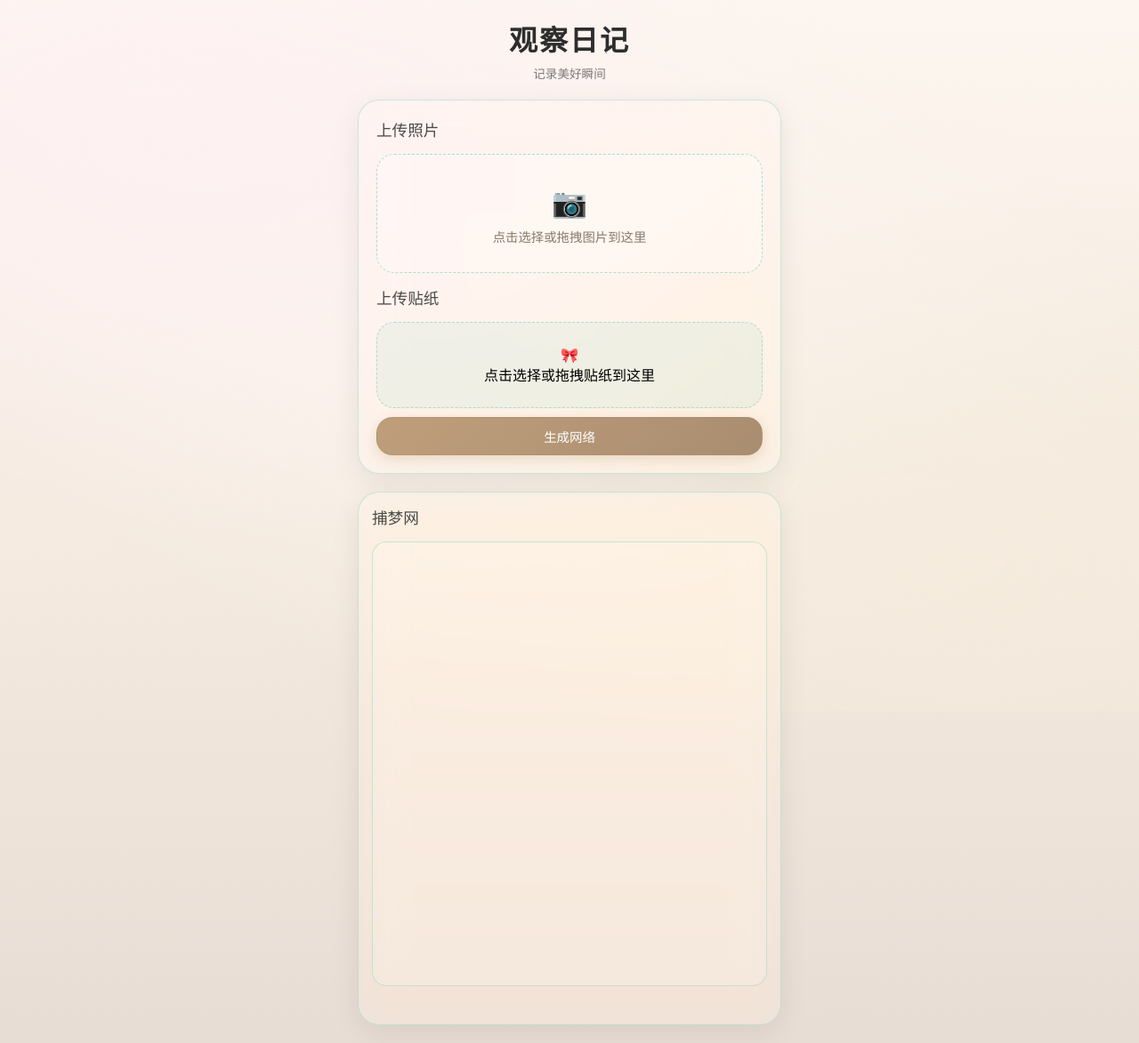
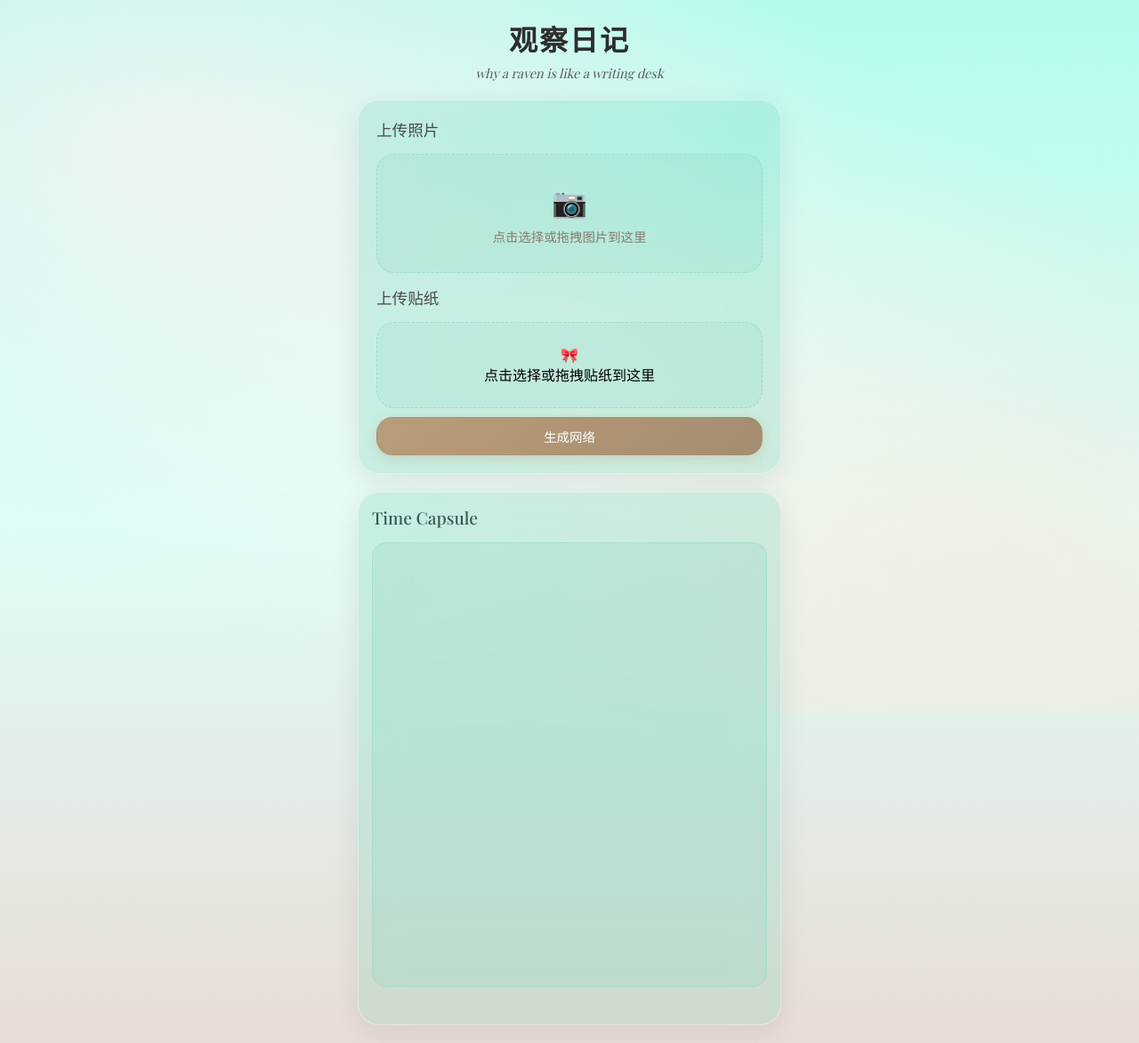
Before and after one commit to savannaliu9-source/photo-network, a Flask app: page / in a window 1280 px wide. Shown: the whole page at 89% size. Run offline with Flask 3, Linux system fonts and the light colour scheme; data that the repository does not hold is empty.

Commit message:
Update: mint blue glass, retro fonts, increased opacity

```diff
--- a/templates/index.html
+++ b/templates/index.html
@@ -10,15 +10,15 @@
         * { margin: 0; padding: 0; box-sizing: border-box; }
 
         :root {
-            --glass-bg: rgba(255, 255, 255, 0.2);
-            --glass-border: rgba(152, 216, 200, 0.5);
+            --glass-bg: rgba(152, 216, 200, 0.35);
+            --glass-border: rgba(255, 255, 255, 0.4);
             --glass-shadow: 0 8px 32px rgba(0, 0, 0, 0.08);
             --mint-blue: #98D8C8;
         }
 
         body {
             font-family: 'Playfair Display', 'Noto Sans SC', serif;
-            background: linear-gradient(180deg, #fdf6f0 0%, #f5ebe0 50%, #e8ddd4 100%);
+            background: linear-gradient(180deg, #b3fbec 0%, #dffcf8 50%, #e8ddd4 100%);
             min-height: 100vh;
             overflow-x: hidden;
         }
@@ -78,9 +78,11 @@
         }
 
         .header .subtitle {
-            color: #7a7a7a;
+            font-family: 'Playfair Display', serif;
+            color: #5a5a5a;
             margin-top: 6px;
-            font-size: 0.85rem;
+            font-size: 0.9rem;
+            font-style: italic;
         }
 
         .upload-section {
@@ -99,19 +101,19 @@
         }
 
         .upload-area {
-            border: 1px dashed rgba(152, 216, 200, 0.8);
+            border: 1px dashed rgba(152, 216, 200, 0.9);
             border-radius: 20px;
             padding: 30px;
             text-align: center;
             cursor: pointer;
             transition: all 0.3s ease;
-            background: rgba(255, 255, 255, 0.25);
+            background: rgba(152, 216, 200, 0.25);
             margin-bottom: 12px;
         }
 
         .upload-area:hover, .upload-area.dragover {
             border-color: #98D8C8;
-            background: rgba(152, 216, 200, 0.3);
+            background: rgba(152, 216, 200, 0.4);
         }
 
         .upload-area input { display: none; }
@@ -128,13 +130,13 @@
         }
 
         .sticker-upload-area {
-            border: 1px dashed rgba(152, 216, 200, 0.8);
+            border: 1px dashed rgba(152, 216, 200, 0.9);
             border-radius: 20px;
             padding: 25px;
             text-align: center;
             cursor: pointer;
             transition: all 0.3s ease;
-            background: rgba(152, 216, 200, 0.15);
+            background: rgba(152, 216, 200, 0.2);
         }
 
         .sticker-upload-area:hover, .sticker-upload-area.dragover {
@@ -171,9 +173,10 @@
         }
 
         .network-section h2 {
+            font-family: 'Playfair Display', serif;
             margin-bottom: 15px;
-            font-size: 1.1rem;
-            color: #4a4a4a;
+            font-size: 1.2rem;
+            color: #3a5a50;
             display: flex;
             align-items: center;
             gap: 8px;
@@ -184,7 +187,7 @@
             width: 100%;
             height: 500px;
             border-radius: 16px;
-            background: rgba(255, 255, 255, 0.15);
+            background: rgba(152, 216, 200, 0.3);
             border: 1px solid rgba(152, 216, 200, 0.5);
             overflow: hidden;
         }
@@ -196,7 +199,7 @@
             left: 0;
             width: 100%;
             height: 100%;
-            background: rgba(255, 252, 248, 0.95);
+            background: rgba(90, 230, 223, 0.95);
             backdrop-filter: blur(20px);
             z-index: 1000;
             justify-content: center;
@@ -270,12 +273,6 @@
             filter: drop-shadow(0 3px 6px rgba(0,0,0,0.15));
             transition: transform 0.1s;
             user-select: none;
-            animation: stickerFloat 3s ease-in-out infinite;
-        }
-
-        @keyframes stickerFloat {
-            0%, 100% { transform: translateY(0); }
-            50% { transform: translateY(-15px); }
         }
 
         .page-sticker:hover {
@@ -342,7 +339,7 @@
     <div class="container">
         <div class="header">
             <h1>观察日记</h1>
-            <p class="subtitle">记录美好瞬间</p>
+            <p class="subtitle">why a raven is like a writing desk</p>
         </div>
 
         <div class="upload-section glass-card" id="uploadSection">
@@ -371,7 +368,7 @@
         </div>
 
         <div class="network-section glass-card">
-            <h2>捕梦网</h2>
+            <h2>Time Capsule</h2>
             <div id="network"></div>
         </div>
     </div>
```
